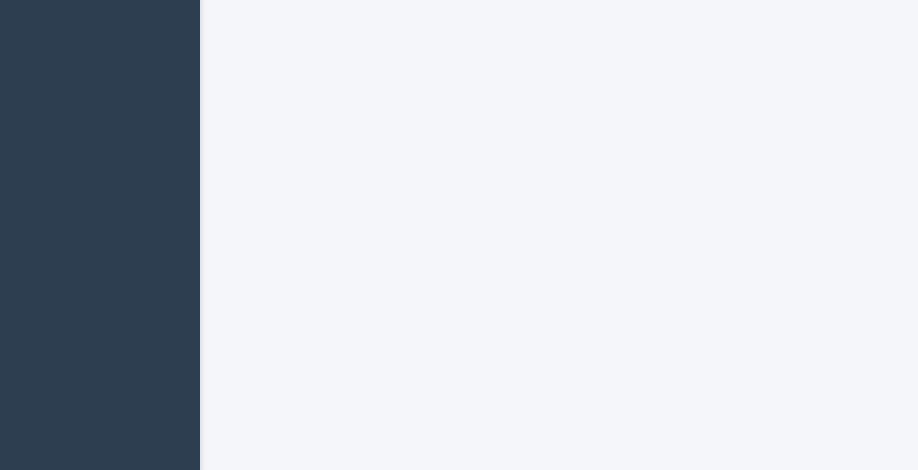
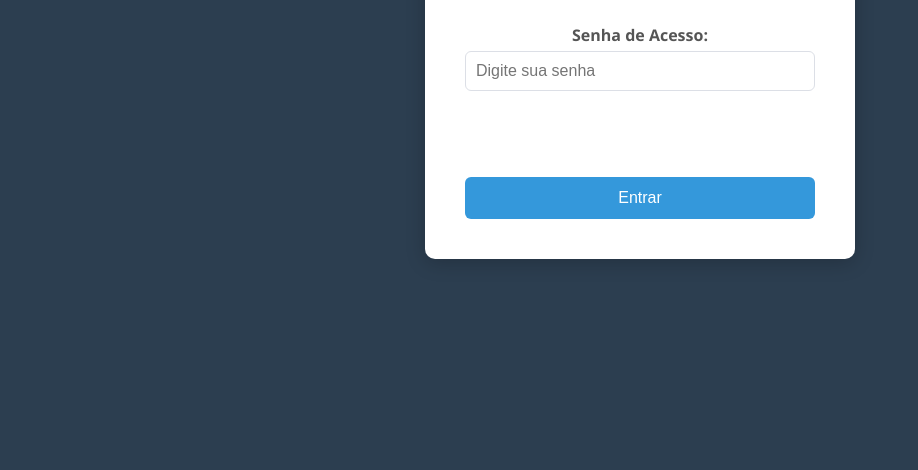
Before and after one commit to leomissio72-cpu/PSICOLOGIA, a plain HTML site: page index.html in a window 1280 px wide. Shown: the part 330-800 px from the top of the page, without its empty margins (0-918 px from the left). Drawn offline with Linux system fonts and the light colour scheme.

Commit message:
Add login screen and update main content visibility

```diff
--- a/index.html
+++ b/index.html
@@ -9,8 +9,22 @@
 </head>
 <body>
 
+    <div id="loginScreen" style="display: flex;">
+        <div class="login-card">
+            <h2 class="logo">PSICO MANAGER</h2>
+            <form id="loginForm">
+                <div class="form-group">
+                    <label for="loginPassword">Senha de Acesso:</label>
+                    <input type="password" id="loginPassword" required placeholder="Digite sua senha">
+                </div>
+                <p id="loginStatus" class="alert"></p>
+                <button type="submit" class="btn-primary">Entrar</button>
+            </form>
+        </div>
+    </div>
 
-    <div id="mainContent" style="display: flex;">
+
+    <div id="mainContent" style="display: none;">
 
 
         <div class="sidebar">
```
